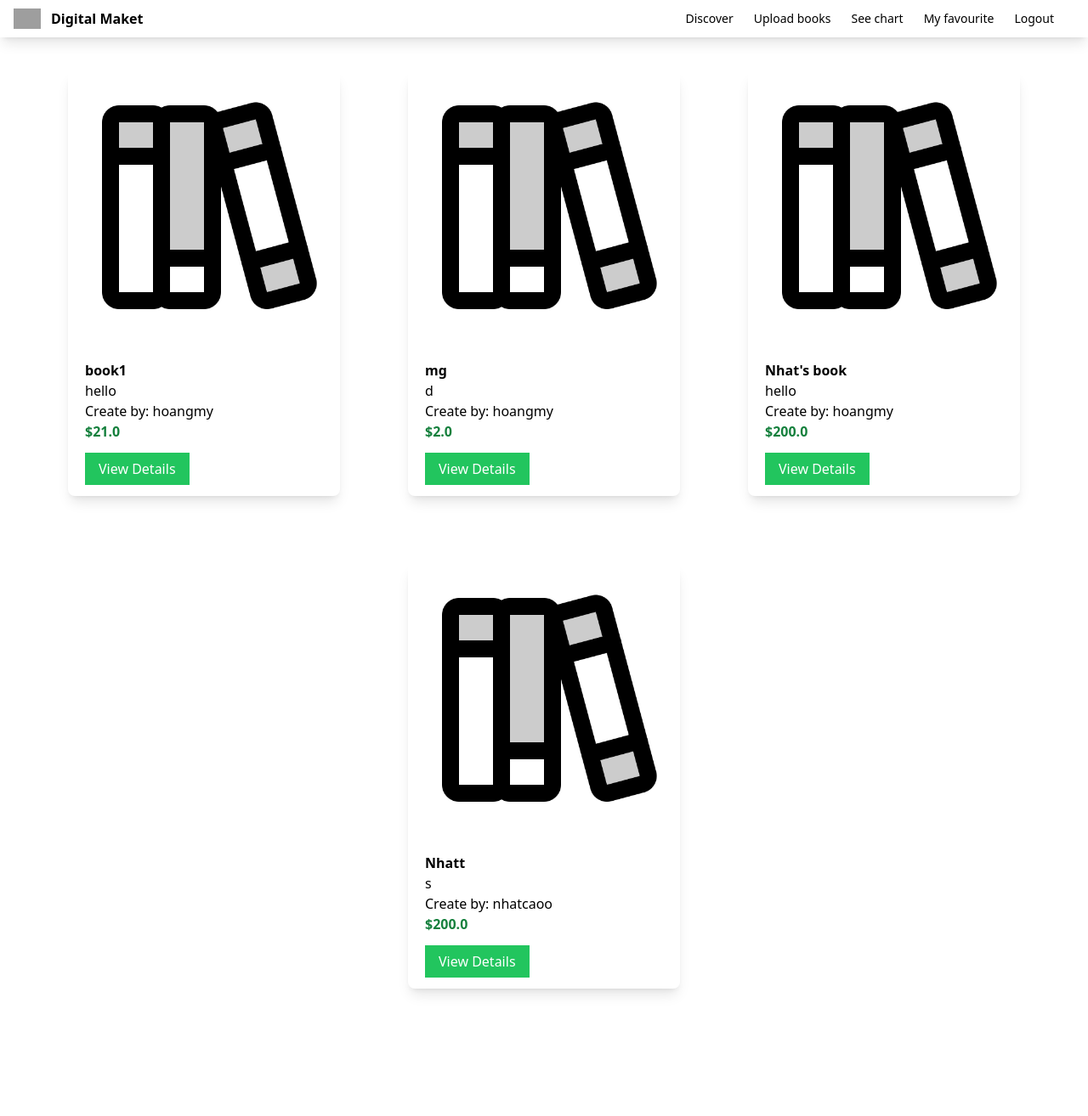
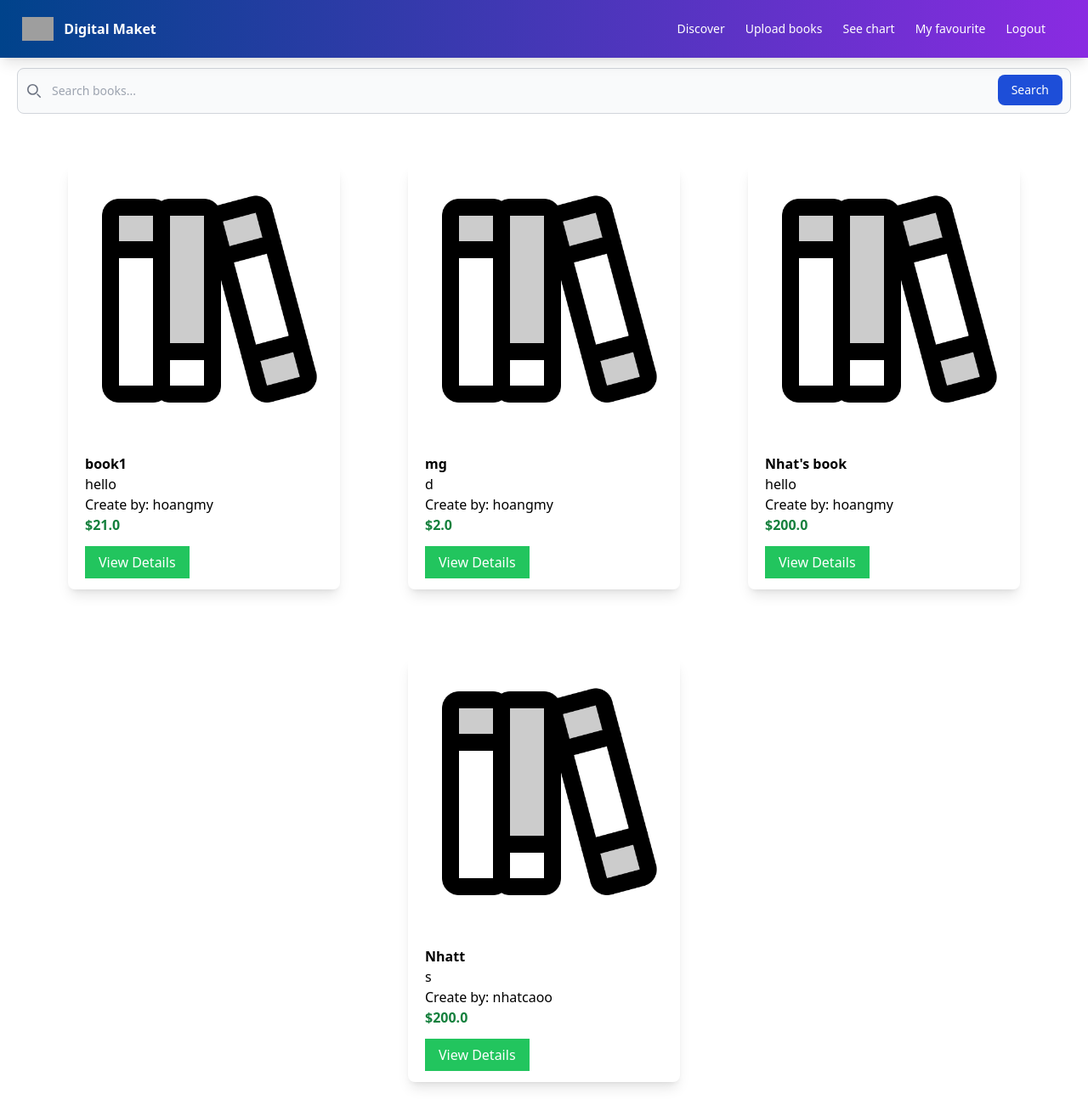
Before and after one commit to HoangMy1112/bookrecommendation, a Django app: page / in a window 1280 px wide. Shown: the whole page at 85% size. Before the commit the page ends 1171 px from the top, so only its background shows below. Run offline with Django 4.2, Linux system fonts and the light colour scheme; data comes from the database, SQL or seed files in the repository; both versions use the stored data as it was after the commit; some libraries are stand-ins or nearby versions; grey boxes are pictures that could not be loaded.

Commit message:
searchEngine

```diff
--- a/mysite/myapp/templates/myapp/base.html
+++ b/mysite/myapp/templates/myapp/base.html
@@ -9,20 +9,32 @@
     <link rel="stylesheet" href="https://cdnjs.cloudflare.com/ajax/libs/font-awesome/5.15.3/css/all.min.css">
 
     <title>Document</title>
+    <style>
+        .navbar {
+            position: fixed;
+            top: 0;
+            left: 0;
+            width: 100%;
+            background: linear-gradient(90deg, #00438b, #8a2be2);
+            padding: 10px;
+            z-index: 9999;
+        }
+    </style>
 </head>
 <body>
-    <nav class="shadow-lg">
+
+    <nav class="shadow-lg navbar">
         <div class="flex flex-wrap justify-between ml5 items-center mx-aut px-4 py-2.5">
             <a href="{% url 'dashboard' %}" class="flex items-center">
-                <img class="h-6 mr-3" src="https://cdn0.iconfinder.com/data/icons/phosphor-duotone-vol-1/256/books-duotone-512.png" alt="">
-                <span class="self-center text-xml font-semibold">Digital Maket</span>
+                <img class="h-7 mr-3 stroke-current text-white" src="https://cdn4.iconfinder.com/data/icons/general-office/91/General_Office_17-512.png" alt="">
+                <span class="text-white self-center text-xml font-semibold">Digital Maket</span>
             </a>
             <div class="flex items-center">
-                <a href="{% url 'index' %}" class="mr-6 text-sm font-medium text-grey-500 text-2xl">Discover</a>
-                <a href="{% url 'createproduct' %}" class="mr-6 text-sm font-medium text-grey-500">Upload books</a>
-                <a href="{% url 'logout' %}" class="mr-6 text-sm font-medium text-grey-500">See chart</a>
-                <a href="{% url 'logout' %}" class="mr-6 text-sm font-medium text-grey-500">My favourite</a>
-                <a href="{% url 'logout' %}" class="mr-6 text-sm font-medium text-grey-500">Logout</a>
+                <a href="{% url 'index' %}" class="text-white mr-6 text-sm font-medium text-grey-500 text-2xl">Discover</a>
+                <a href="{% url 'createproduct' %}" class="text-white mr-6 text-sm font-medium text-grey-500">Upload books</a>
+                <a href="{% url 'logout' %}" class="text-white mr-6 text-sm font-medium text-grey-500">See chart</a>
+                <a href="{% url 'logout' %}" class="text-white mr-6 text-sm font-medium text-grey-500">My favourite</a>
+                <a href="{% url 'logout' %}" class="text-white mr-6 text-sm font-medium text-grey-500">Logout</a>
 
             </div>
         </div>
--- a/mysite/myapp/templates/myapp/create_product.html
+++ b/mysite/myapp/templates/myapp/create_product.html
@@ -1,6 +1,6 @@
 {% extends 'myapp/base.html' %}
 {% block body %}
-<div class="m-20 justify-center d-flex px-20">
+<div class="m-20 justify-center d-flex px-20 pt-20">
     <h1 class="font-bold text-lg items-center pb-5">Upload book</h1>
 
 <form class="shadow-lg p-10 rounded" method="post" enctype="multipart/form-data">
--- a/mysite/myapp/templates/myapp/dashboard.html
+++ b/mysite/myapp/templates/myapp/dashboard.html
@@ -1,10 +1,7 @@
 {% extends 'myapp/base.html' %}
 {% block body %}
-    <div class="flex justify-between">
+    <div class="justify-between mt-10" style="padding-top: 2%;">
         <div class="ml-20 mt-10 font-bold text-xl">Discover Top</div>
-        <div class="ml-20 mt-10">
-            <a class="bg-green-500 text-white px-2 py-4 mr-8" href="{% url 'createproduct' %}">New Product</a>
-        </div>
     </div>
 
     <div class="products-container p-10 m-5">
--- a/mysite/myapp/templates/myapp/index.html
+++ b/mysite/myapp/templates/myapp/index.html
@@ -1,6 +1,21 @@
 {% extends 'myapp/base.html' %}
 {% block body %}
-<div class="product-container flex flex-wrap items-center justify-center">
+
+<form class="mt-4 mx-5" style="margin-top: 5rem;" method="POST" action="{% url 'search' %}">
+    {% csrf_token %}
+    <label for="default-search" class="mb-2 text-sm font-medium text-gray-900 sr-only dark:text-white">Search</label>
+    <div class="relative">
+        <div class="absolute inset-y-0 left-0 flex items-center pl-3 pointer-events-none">
+            <svg class="w-4 h-4 text-gray-500 dark:text-gray-400" aria-hidden="true" xmlns="http://www.w3.org/2000/svg" fill="none" viewBox="0 0 20 20">
+                <path stroke="currentColor" stroke-linecap="round" stroke-linejoin="round" stroke-width="2" d="m19 19-4-4m0-7A7 7 0 1 1 1 8a7 7 0 0 1 14 0Z"/>
+            </svg>
+        </div>
+        <input type="search" id="default-search" class="block w-full p-4 pl-10 text-sm text-gray-900 border border-gray-300 rounded-lg bg-gray-50 focus:ring-blue-500 focus:border-blue-500 dark:bg-gray-700 dark:border-gray-600 dark:placeholder-gray-400 dark:text-white dark:focus:ring-blue-500 dark:focus:border-blue-500" placeholder="Search books..." required>
+        <button type="submit" class="text-white absolute right-2.5 bottom-2.5 bg-blue-700 hover:bg-blue-800 focus:ring-4 focus:outline-none focus:ring-blue-300 font-medium rounded-lg text-sm px-4 py-2 dark:bg-blue-600 dark:hover:bg-blue-700 dark:focus:ring-blue-800">Search</button>
+    </div>
+</form>
+
+<div class="product-container flex flex-row flex-wrap items-center justify-center  pt-5">
 {% for product in products %}
     <div class="product shadow-lg w-1/4 rounded-lg m-10">
         <div class="product-image">
--- a/mysite/myapp/urls.py
+++ b/mysite/myapp/urls.py
@@ -29,6 +29,8 @@ urlpatterns = [
     path("invalid/", views.invalid, name='invalid'),
 
     path("product/<int:id>/comment/", views.add_comment, name='comment'),
+
+    path("search", views.searchBook, name='search'),
 ]
 
 if settings.DEBUG:
--- a/mysite/myapp/views.py
+++ b/mysite/myapp/views.py
@@ -70,6 +70,10 @@ def invalid(request):
      return render(request, 'myapp/invalid.html')
 
 
+def invalid(request):
+     return render(request, 'myapp/invalid.html')
+
+
 
 #add
 def add_comment(request, id):
@@ -88,3 +92,21 @@ def add_comment(request, id):
         comment_form = CommentForm()
 
     return render(request, 'myapp/add_comment.html', {'comment_form': comment_form})
+
+
+def searchBook(request):
+
+     if request.method == "POST":
+          searched = request.POST.get('searched')
+        #   products = Product.objects.filter(name__contains=searched)
+          if searched:
+                products = Product.objects.filter(name__contains=searched)
+          else:
+                products = Product.objects.all()  # Fetch all products if search query is not provided
+
+          return render(request, 'myapp/search.html',
+                   {'searched': searched,
+                    'products': products})
+     else:
+          return render(request, 'myapp/search.html',
+                   { })
--- a/mysite/mysite/settings.py
+++ b/mysite/mysite/settings.py
@@ -14,6 +14,7 @@ from pathlib import Path
 
 # Build paths inside the project like this: BASE_DIR / 'subdir'.
 BASE_DIR = Path(__file__).resolve().parent.parent
+# AUTH_USER_MODEL = 'myapp.BookUser'
 
 
 # Quick-start development settings - unsuitable for production
@@ -38,6 +39,7 @@ INSTALLED_APPS = [
     "django.contrib.sessions",
     "django.contrib.messages",
     "django.contrib.staticfiles",
+
 ]
 
 MIDDLEWARE = [
```
Also changed, not shown: mysite/myapp/templates/myapp/detail.html (+8 -1 lines), mysite/myapp/templates/myapp/search.html (added, +54 -0 lines), mysite/db.sqlite3, mysite/myapp/migrations/0009_bookuser_favorite_bookuser_favorite_products_and_more.py (added), mysite/myapp/migrations/0010_remove_bookuser_favorite_products.py (added), mysite/myapp/migrations/0011_alter_favorite_unique_together_and_more.py (added).
